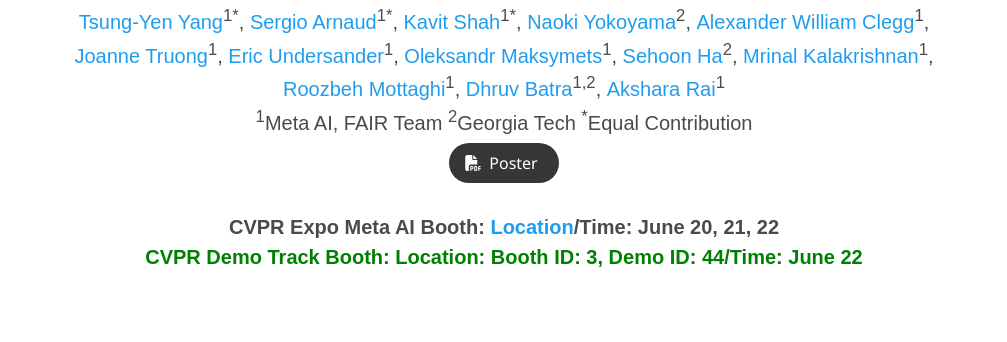
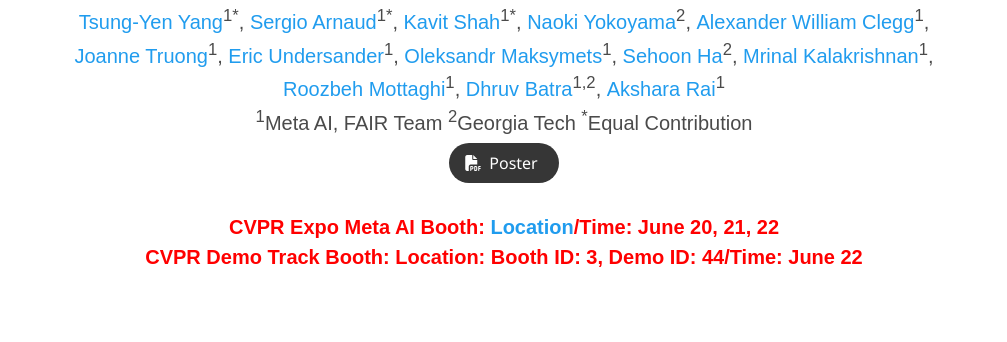
Before and after one commit to languageguidedskillcoordination/languageguidedskillcoordination.github.io, a plain HTML site: page index.html in a window 1280 px wide. Shown: the part 255-597 px from the top of the page, without its empty margins (136-1143 px from the left). Drawn offline with nearby package versions, Linux system fonts and the light colour scheme; some icons are missing; a web font is replaced by a local one.

Commit message:
add color

```diff
--- a/index.html
+++ b/index.html
@@ -40,7 +40,7 @@
   <script src="./static/js/index.js"></script>
   <style>
     h2 {
-      color: green;
+      color: red;
     }
   </style>
 </head>
@@ -99,7 +99,7 @@
           </div>
           <br>
           <div class="is-size-5 publication-authors">
-            <span class="author-block"></sup><b>CVPR Expo Meta AI Booth: <a href="https://hallerickson.ungerboeck.com/prod/app85.cshtml?aat=Zva%2bsPD7WeTWWGsGWvarzixed2IJHWExCd84dKNS6Yg%3d">Location</a>/Time: June 20, 21, 22 </b></span>
+            <h2 class="author-block"></sup><b>CVPR Expo Meta AI Booth: <a href="https://hallerickson.ungerboeck.com/prod/app85.cshtml?aat=Zva%2bsPD7WeTWWGsGWvarzixed2IJHWExCd84dKNS6Yg%3d">Location</a>/Time: June 20, 21, 22 </b></h2>
           </div>
           <div class="is-size-5 publication-authors">
             <h2 class="author-block"></sup><b>CVPR Demo Track Booth: Location: Booth ID: 3, Demo ID: 44/Time: June 22 </b></h2>
```
